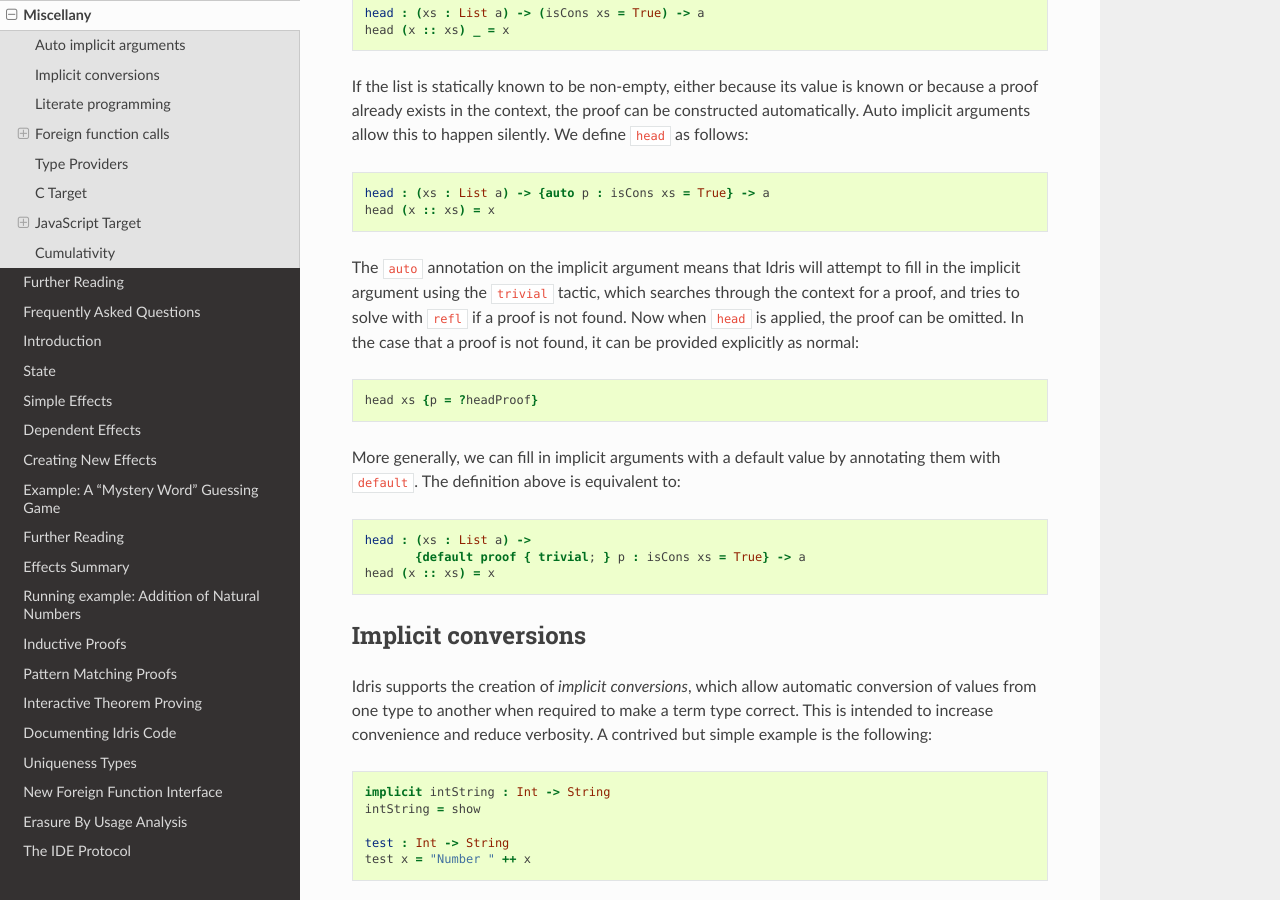
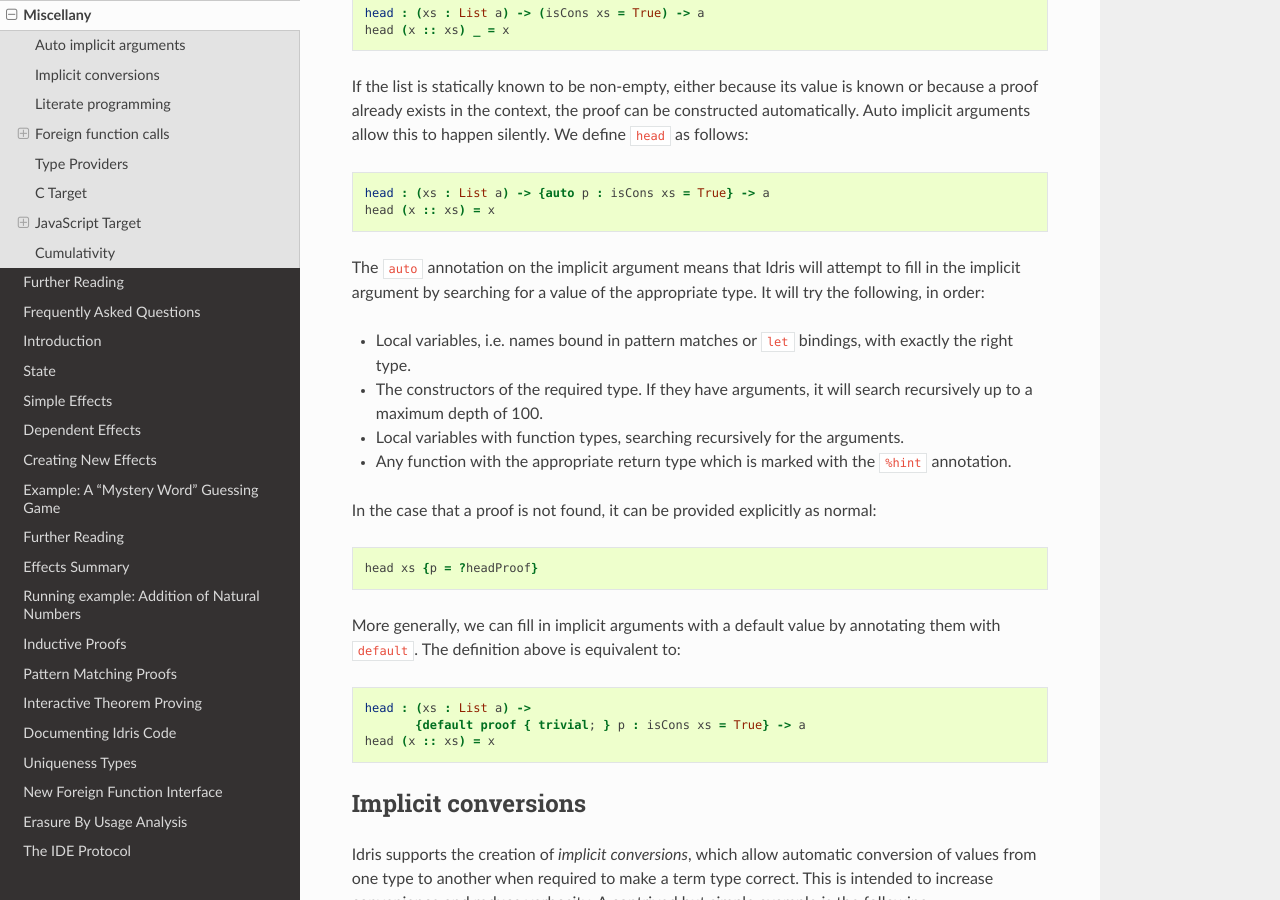
Before and after one commit to idris-lang/Idris-dev, a Sphinx documentation site: the page built from docs/tutorial/miscellany.rst, in a window 1280 px wide and 900 px high, scrolled down 767 px. Built offline with Sphinx 7.4.7 and the Read the Docs theme 2.0.0, drawn with Linux system fonts in a browser that asks for light colours; formulas are drawn with MathJax 3.

Commit message:
Update docs for 'auto'

```diff
--- a/docs/tutorial/miscellany.rst
+++ b/docs/tutorial/miscellany.rst
@@ -49,11 +49,19 @@ this to happen silently. We define ``head`` as follows:
     head (x :: xs) = x
 
 The ``auto`` annotation on the implicit argument means that Idris
-will attempt to fill in the implicit argument using the ``trivial``
-tactic, which searches through the context for a proof, and tries to
-solve with ``refl`` if a proof is not found. Now when ``head`` is
-applied, the proof can be omitted. In the case that a proof is not
-found, it can be provided explicitly as normal:
+will attempt to fill in the implicit argument by searching for a value
+of the appropriate type. It will try the following, in order:
+
+- Local variables, i.e. names bound in pattern matches or ``let`` bindings,
+  with exactly the right type.
+- The constructors of the required type. If they have arguments, it will
+  search recursively up to a maximum depth of 100.
+- Local variables with function types, searching recursively for the
+  arguments.
+- Any function with the appropriate return type which is marked with the
+  ``%hint`` annotation.
+
+In the case that a proof is not found, it can be provided explicitly as normal:
 
 .. code-block:: idris
 
```
